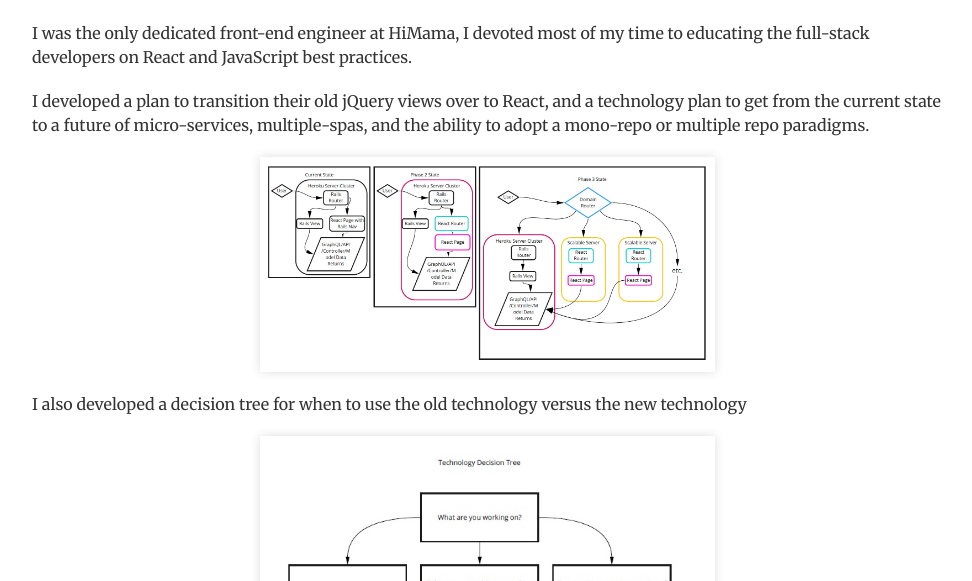
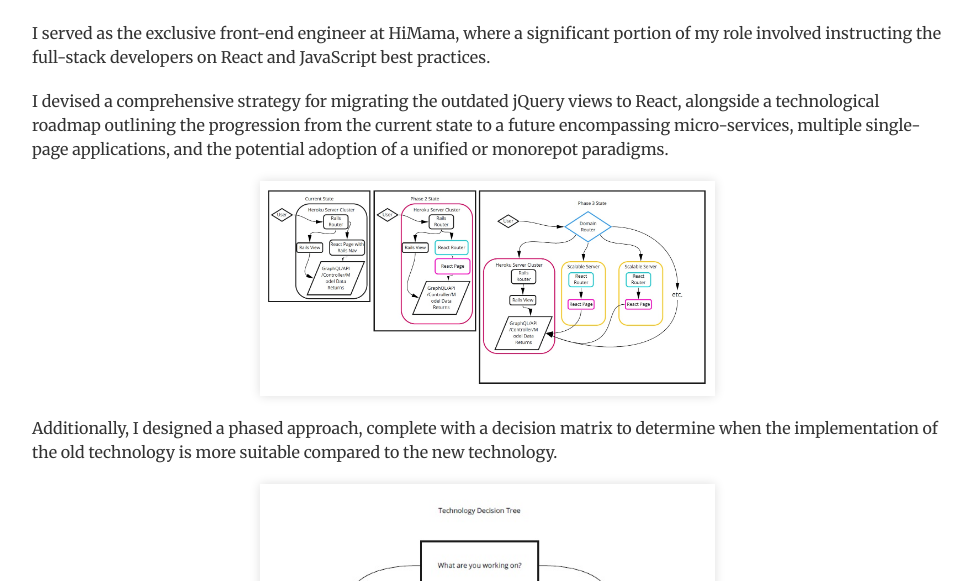
Before and after one commit to James-Wilkinson-git/james-wilkinson-git.github.io, a Jekyll site: the page built from _posts/2022-09-01-himama.html, in a window 1280 px wide and 900 px high, cut to the strip 319-900 px from the top of the window. Shown: the whole strip, without its empty margins (153-1125 px from the left). Built offline with Jekyll 4.4.1, drawn with Linux system fonts in a browser that asks for light colours.

Commit message:
Update 2022-09-01-himama.html

```diff
--- a/_posts/2022-09-01-himama.html
+++ b/_posts/2022-09-01-himama.html
@@ -6,22 +6,16 @@ img: /img/posts/himama.png
 ---
 
 <p>
-  I was the only dedicated front-end engineer at HiMama, I devoted most of my
-  time to educating the full-stack developers on React and JavaScript best
-  practices.
+  I served as the exclusive front-end engineer at HiMama, where a significant portion of my role involved instructing the full-stack developers on React and JavaScript best practices.
 </p>
 <p>
-  I developed a plan to transition their old jQuery views over to React, and a
-  technology plan to get from the current state to a future of micro-services,
-  multiple-spas, and the ability to adopt a mono-repo or multiple repo
-  paradigms.
+  I devised a comprehensive strategy for migrating the outdated jQuery views to React, alongside a technological roadmap outlining the progression from the current state to a future encompassing micro-services, multiple single-page applications, and the potential adoption of a unified or monorepot paradigms.
 </p>
 <p class="text-center">
   <img src="/img/posts/phase-approach.jpg" alt="Phased approach" />
 </p>
 <p>
-  I also developed a decision tree for when to use the old technology versus the
-  new technology
+  Additionally, I designed a phased approach, complete with a decision matrix to determine when the implementation of the old technology is more suitable compared to the new technology.
 </p>
 <p class="text-center">
   <img src="/img/posts/tech-tree.jpg" alt="Tech Tree" />
```
